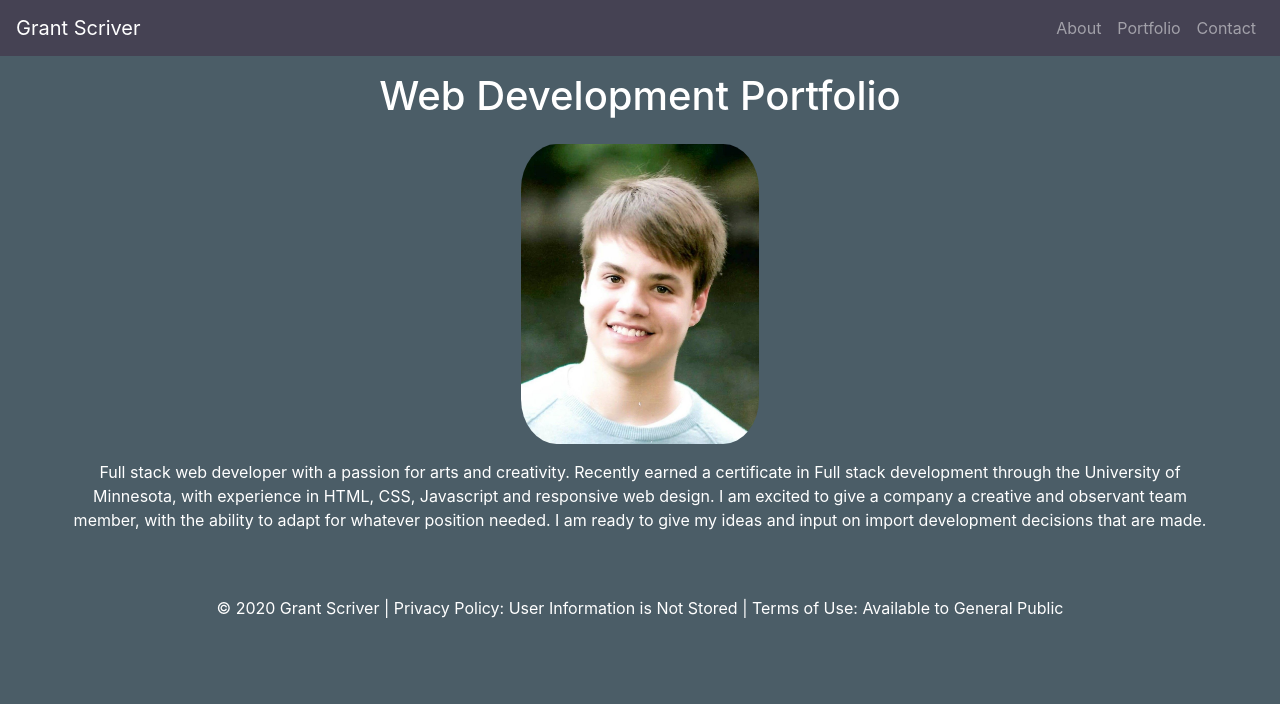
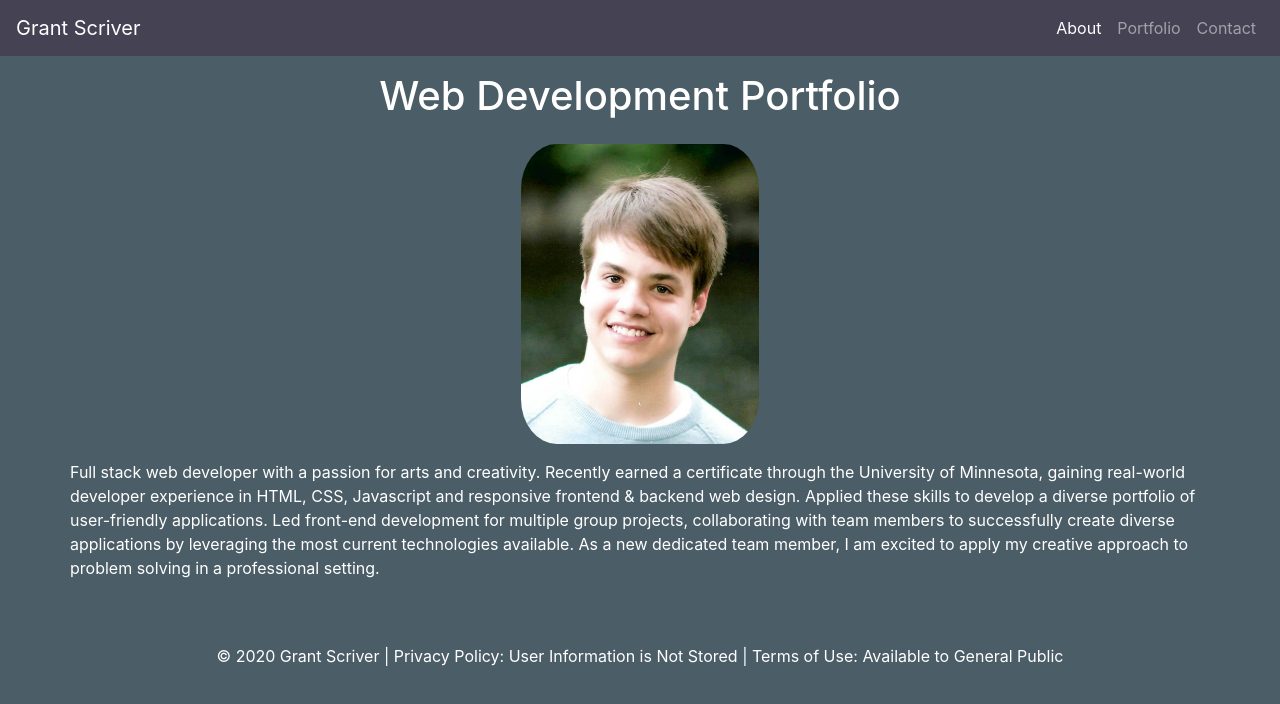
Before and after one commit to mdscriver/sample-react, a React (Create React App) app: page / in a window 1280 px wide. Shown: the top 704 px of the page. Built offline with nearby package versions, Linux system fonts and the light colour scheme.

Commit message:
reverted to prior version

```diff
--- a/src/App.js
+++ b/src/App.js
@@ -1,7 +1,7 @@
-// import logo from './logo.svg';
+import logo from './logo.svg';
 import './App.css';
 import React from "react";
-import { BrowserRouter as Router, Route } from "react-router-dom";
+import { HashRouter, Route } from "react-router-dom";
 // import Footer from "./components/Footer/Footer";
 import Header from "./components/Header/Header.js";
 import About from "./components/About/About"
@@ -12,21 +12,18 @@
 function App() {
   document.body.style.backgroundColor = "#4b5d67";
   return (
-    <div className = "App">
-    <Header />
-    <Router>
-
+    <HashRouter>
+      <div>
+        <Header />
         <Route exact path="/" component={About} />
-        <Route exact path="/sample-react" component={About} />
+        <Route exact path="/React-Portfolio" component={About} />
         <Route exact path="/portfolio" component={Portfolio} />
-        <Route exact path="/sample-react/portfolio" component={Portfolio} />
+        <Route exact path="/React-Portfolio/portfolio" component={Portfolio} />
         <Route exact path="/contact" component={Contact} />
-        <Route exact path="/sample-react/contact" component={Contact} />
-
-
-    </Router>
-    <Footer />
-    </div>
+        <Route exact path="/React-Portfolio/contact" component={Contact} />
+        <Footer />
+      </div>
+    </HashRouter>
   );
 }
 
--- a/src/components/About/About.js
+++ b/src/components/About/About.js
@@ -28,13 +28,7 @@
             <div className="container mt-3 mb-5">
                 <div className="row">
                     <p className="textColor">
-                        Full stack web developer with a passion for arts and creativity.
-                        Recently earned a certificate in Full stack development through the
-                        University of Minnesota, with experience in HTML, CSS, Javascript and
-                        responsive web design. I am excited to give a company a creative and
-                        observant team member, with the ability to adapt for whatever position
-                        needed. I am ready to give my ideas and input on import development
-                        decisions that are made.
+                        Full stack web developer with a passion for arts and creativity. Recently earned a certificate through the University of Minnesota, gaining real-world developer experience in HTML, CSS, Javascript and responsive frontend & backend web design. Applied these skills to develop a diverse portfolio of user-friendly applications. Led front-end development for multiple group projects, collaborating with team members to successfully create diverse applications by leveraging the most current technologies available. As a new dedicated team member, I am excited to apply my creative approach to problem solving in a professional setting.
         </p>
                 </div>
             </div>
--- a/src/components/Header/Header.js
+++ b/src/components/Header/Header.js
@@ -1,13 +1,18 @@
 import React from "react"
-// import { Link, useLocation } from "react-router-dom";
+import { Link, useLocation } from "react-router-dom";
 import "./Header.css";
-// import Navbar from 'react-bootstrap/Navbar'
+import Navbar from 'react-bootstrap/Navbar'
 
 function Header() {
-    // const location = useLocation();
+    const location = useLocation();
     return (
-        <nav className="navbar navbar-expand-lg navbar-dark">
-            <a className="navbar-brand" href="/">Grant Scriver</a>
+
+        <nav
+            className="navbar navbar-expand-lg navbar-dark"
+        // style="background-color: #454253;"
+        >
+            <a className="navbar-brand" href="./index.html">Grant Scriver</a>
+            {/* <!--Button for responsive design--> */}
             <button
                 className="navbar-toggler"
                 type="button"
@@ -19,42 +24,46 @@
             >
                 <span className="navbar-toggler-icon"></span>
             </button>
-            <div className="collapse navbar-collapse justify-content-end"
-                id="navbarNav"
+            {/* <!--This is where the Navbar is encoded--> */}
+            <div
+                className="collapse navbar-collapse justify-content-end"
+                id="navbarSupportedContent"
             >
                 <ul className="navbar-nav">
                     <li className="nav-item">
-                        <a className="nav-link" href="/">About</a>
-                        {/* <Link
+                        {/* <a className="nav-link" href="/">About</a> */}
+                        <Link
                             to="/"
                             className={location.pathname === "/" ? "nav-link active" : "nav-link"}
                         >
                             About
-                        </Link> */}
+                        </Link>
                     </li>
                     <li className="nav-item">
-                        <a class="nav-link" href="/portfolio">Portfolio</a>
-                        {/* <Link
+                        {/* <a class="nav-link" href="/portfolio">Portfolio</a> */}
+                        <Link
                             to="/portfolio"
                             className={location.pathname === "/portfolio" ? "nav-link active" : "nav-link"}
                         >
                             Portfolio
-                        </Link> */}
+                        </Link>
 
                     </li>
                     <li className="nav-item">
-                        <a class="nav-link" href="/contact">Contact</a>
-                        {/* <Link
+                        {/* <a class="nav-link" href="/contact">Contact</a> */}
+                        <Link
                             to="/contact"
                             className={location.pathname === "/contact" ? "nav-link active" : "nav-link"}
                         >
                             Contact
-                        </Link> */}
+                        </Link>
 
                     </li>
                 </ul>
             </div >
         </nav >
+
+
     );
 }
 
--- a/src/components/Portfolio/Portfolio.js
+++ b/src/components/Portfolio/Portfolio.js
@@ -2,6 +2,8 @@
 import Project from "../Project/Project"
 import Wrapper from "../Wrapper/Wrapper"
 import projects from "../../projects.json"
+
+
 
 
 class Portfolio extends Component {
```
